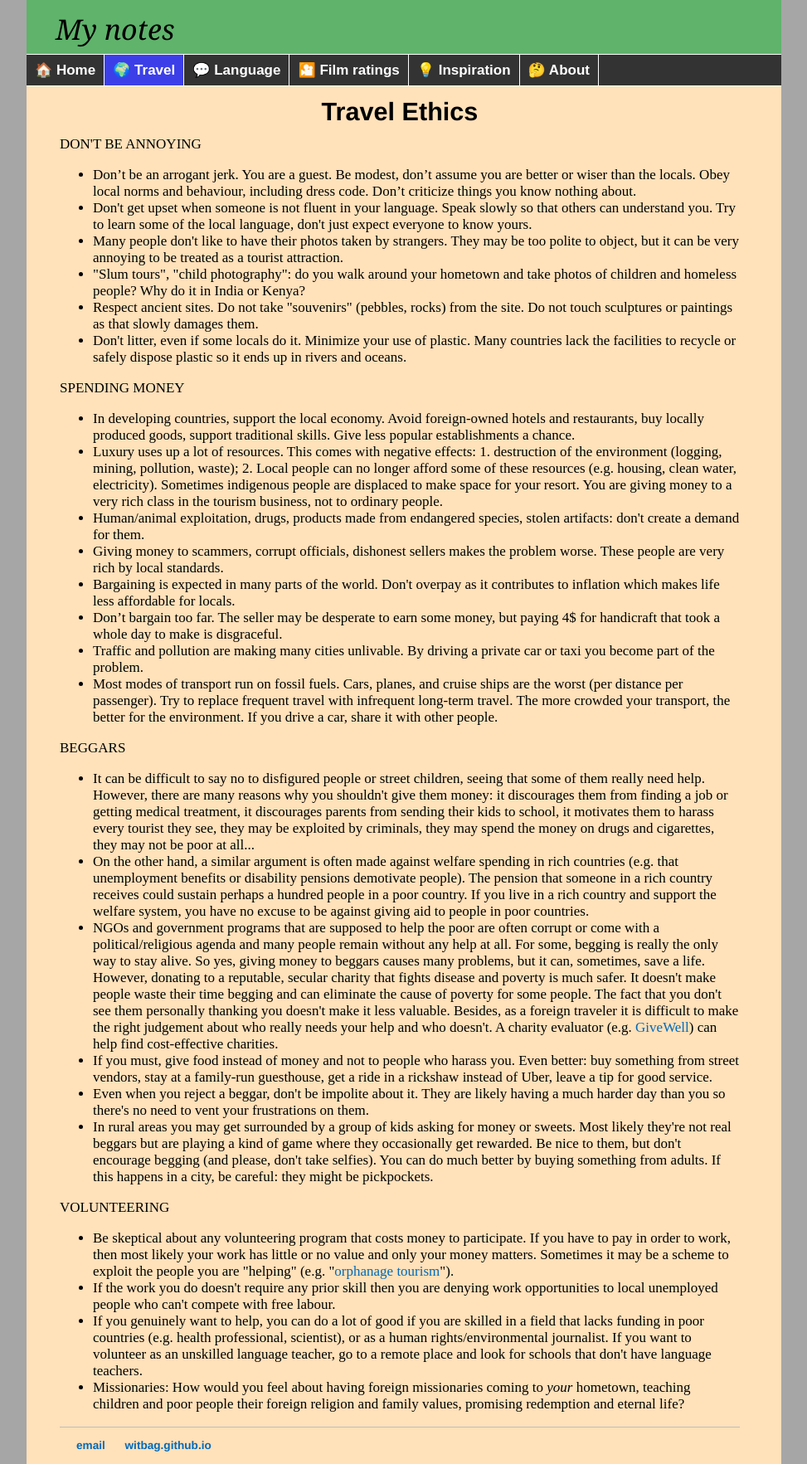
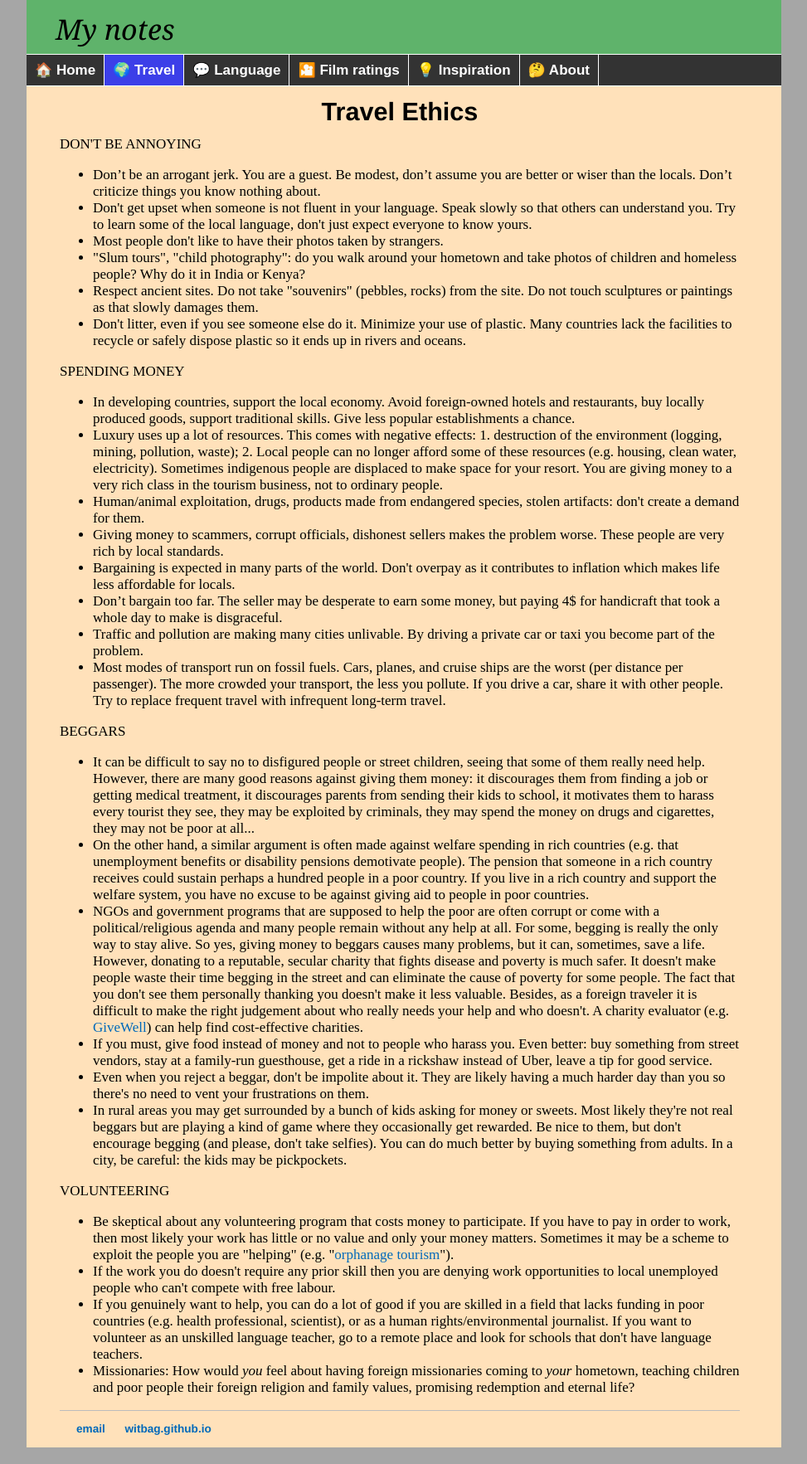
Before and after one commit to witbag/witbag.github.io, a Jekyll site: the page built from travel/ethics.html, in a window 1280 px wide. Shown: the whole page at 83% size, without its empty margins (153-1126 px from the left). Built offline with Jekyll 4.4.1, drawn with Linux system fonts in a browser that asks for light colours.

Commit message:
Update ethics.html

```diff
--- a/travel/ethics.html
+++ b/travel/ethics.html
@@ -10,12 +10,12 @@ title: Travel advice
 
 <a id="annoying"></a>DON'T BE ANNOYING<br>
 <ul>
-<li>Don’t be an arrogant jerk. You are a guest. Be modest, don’t assume you are better or wiser than the locals. Obey local norms and behaviour, including dress code. Don’t criticize things you know nothing about.
+<li>Don’t be an arrogant jerk. You are a guest. Be modest, don’t assume you are better or wiser than the locals. Don’t criticize things you know nothing about.
 <li>Don't get upset when someone is not fluent in your language. Speak slowly so that others can understand you. Try to learn some of the local language, don't just expect everyone to know yours.
-<li>Many people don't like to have their photos taken by strangers. They may be too polite to object, but it can be very annoying to be treated as a tourist attraction.
+<li>Most people don't like to have their photos taken by strangers.
 <li>"Slum tours", "child photography": do you walk around your hometown and take photos of children and homeless people? Why do it in India or Kenya?
 <li>Respect ancient sites. Do not take "souvenirs" (pebbles, rocks) from the site. Do not touch sculptures or paintings as that slowly damages them.
-<li>Don't litter, even if some locals do it. Minimize your use of plastic. Many countries lack the facilities to recycle or safely dispose plastic so it ends up in rivers and oceans.
+<li>Don't litter, even if you see someone else do it. Minimize your use of plastic. Many countries lack the facilities to recycle or safely dispose plastic so it ends up in rivers and oceans.
 </ul>
 <a id="spending"></a><p>SPENDING MONEY</p>
 <ul>
@@ -26,20 +26,20 @@ title: Travel advice
 <li>Bargaining is expected in many parts of the world. Don't overpay as it contributes to inflation which makes life less affordable for locals.
 <li>Don’t bargain too far. The seller may be desperate to earn some money, but paying 4$ for handicraft that took a whole day to make is disgraceful.
 <li>Traffic and pollution are making many cities unlivable. By driving a private car or taxi you become part of the problem.
-<li>Most modes of transport run on fossil fuels. Cars, planes, and cruise ships are the worst (per distance per passenger). Try to replace frequent travel with infrequent long-term travel. The more crowded your transport, the better for the environment. If you drive a car, share it with other people.
+<li>Most modes of transport run on fossil fuels. Cars, planes, and cruise ships are the worst (per distance per passenger). The more crowded your transport, the less you pollute. If you drive a car, share it with other people. Try to replace frequent travel with infrequent long-term travel.
 </ul>
 <a id="beggars"></a><p>BEGGARS</p>
 <ul>
-<li>It can be difficult to say no to disfigured people or street children, seeing that some of them really need help. However, there are many reasons why you shouldn't give them money: it discourages them from finding a job or getting medical treatment, it discourages parents from sending their kids to school, it motivates them to harass every tourist they see, they may be exploited by criminals, they may spend the money on drugs and cigarettes, they may not be poor at all...
+<li>It can be difficult to say no to disfigured people or street children, seeing that some of them really need help. However, there are many good reasons against giving them money: it discourages them from finding a job or getting medical treatment, it discourages parents from sending their kids to school, it motivates them to harass every tourist they see, they may be exploited by criminals, they may spend the money on drugs and cigarettes, they may not be poor at all...
 <li>On the other hand, a similar argument is often made against welfare spending in rich countries (e.g. that unemployment benefits or disability pensions demotivate people). The pension that someone in a rich country receives could sustain perhaps a hundred people in a poor country. If you live in a rich country and support the welfare system, you have no excuse to be against giving aid to people in poor countries.
-<li>NGOs and government programs that are supposed to help the poor are often corrupt or come with a political/religious agenda and many people remain without any help at all. For some, begging is really the only way to stay alive. So yes, giving money to beggars causes many problems, but it can, sometimes, save a life. However, donating to a reputable, secular charity that fights disease and poverty is much safer. It doesn't make people waste their time begging and can eliminate the cause of poverty for some people. The fact that you don't see them personally thanking you doesn't make it less valuable. Besides, as a foreign traveler it is difficult to make the right judgement about who really needs your help and who doesn't. A charity evaluator (e.g. <a href="https://www.givewell.org/" target=_blank>GiveWell</a>) can help find cost-effective charities.
+<li>NGOs and government programs that are supposed to help the poor are often corrupt or come with a political/religious agenda and many people remain without any help at all. For some, begging is really the only way to stay alive. So yes, giving money to beggars causes many problems, but it can, sometimes, save a life. However, donating to a reputable, secular charity that fights disease and poverty is much safer. It doesn't make people waste their time begging in the street and can eliminate the cause of poverty for some people. The fact that you don't see them personally thanking you doesn't make it less valuable. Besides, as a foreign traveler it is difficult to make the right judgement about who really needs your help and who doesn't. A charity evaluator (e.g. <a href="https://www.givewell.org/" target=_blank>GiveWell</a>) can help find cost-effective charities.
 <li>If you must, give food instead of money and not to people who harass you. Even better: buy something from street vendors, stay at a family-run guesthouse, get a ride in a rickshaw instead of Uber, leave a tip for good service.
 <li>Even when you reject a beggar, don't be impolite about it. They are likely having a much harder day than you so there's no need to vent your frustrations on them.
-<li>In rural areas you may get surrounded by a group of kids asking for money or sweets. Most likely they're not real beggars but are playing a kind of game where they occasionally get rewarded. Be nice to them, but don't encourage begging (and please, don't take selfies). You can do much better by buying something from adults. If this happens in a city, be careful: they might be pickpockets.
+<li>In rural areas you may get surrounded by a bunch of kids asking for money or sweets. Most likely they're not real beggars but are playing a kind of game where they occasionally get rewarded. Be nice to them, but don't encourage begging (and please, don't take selfies). You can do much better by buying something from adults. In a city, be careful: the kids may be pickpockets.
 </ul>
 <a id="volun"></a><p>VOLUNTEERING</p>
 <ul>
 <li>Be skeptical about any volunteering program that costs money to participate. If you have to pay in order to work, then most likely your work has little or no value and only your money matters. Sometimes it may be a scheme to exploit the people you are "helping" (e.g. "<a href="https://www.theguardian.com/world/orphanage-tourism" target=_blank>orphanage tourism</a>").
 <li>If the work you do doesn't require any prior skill then you are denying work opportunities to local unemployed people who can't compete with free labour.
 <li>If you genuinely want to help, you can do a lot of good if you are skilled in a field that lacks funding in poor countries (e.g. health professional, scientist), or as a human rights/environmental journalist. If you want to volunteer as an unskilled language teacher, go to a remote place and look for schools that don't have language teachers.
-<li>Missionaries: How would you feel about having foreign missionaries coming to <i>your</i> hometown, teaching children and poor people their foreign religion and family values, promising redemption and eternal life?
+<li>Missionaries: How would <i>you</i> feel about having foreign missionaries coming to <i>your</i> hometown, teaching children and poor people their foreign religion and family values, promising redemption and eternal life?
```
